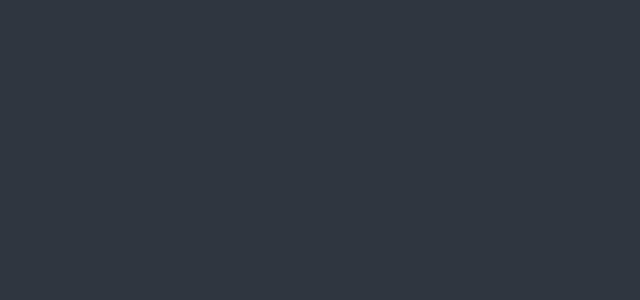
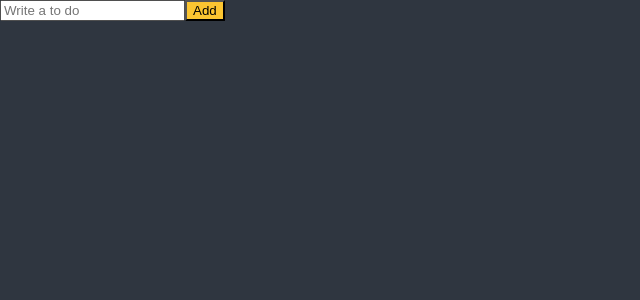
Before and after one commit to coyo-hm/reactjs_practice, a React (Create React App) app: page / in a window 1280 px wide. Shown: the top 300 px of the page, without its empty margins (0-640 px from the left). Built offline with nearby package versions, Linux system fonts and the light colour scheme.

Commit message:
FEAT: Make ToDoList

```diff
--- a/src/ToDoList.tsx
+++ b/src/ToDoList.tsx
@@ -1,4 +1,31 @@
+import React, { useState } from "react";
+
 function ToDoList() {
-  return null;
+  const [toDo, setToDo] = useState("");
+
+  const onChangeValue = (e: React.FormEvent<HTMLInputElement>) => {
+    const {
+      currentTarget: { value },
+    } = e;
+    setToDo(value);
+  };
+
+  const onSubmit = (e: React.FormEvent<HTMLFormElement>) => {
+    e.preventDefault();
+    console.log(toDo);
+  };
+
+  return (
+    <div>
+      <form onSubmit={onSubmit}>
+        <input
+          onChange={onChangeValue}
+          value={toDo}
+          placeholder={"Write a to do"}
+        />
+        <button>Add</button>
+      </form>
+    </div>
+  );
 }
 export default ToDoList;
```
